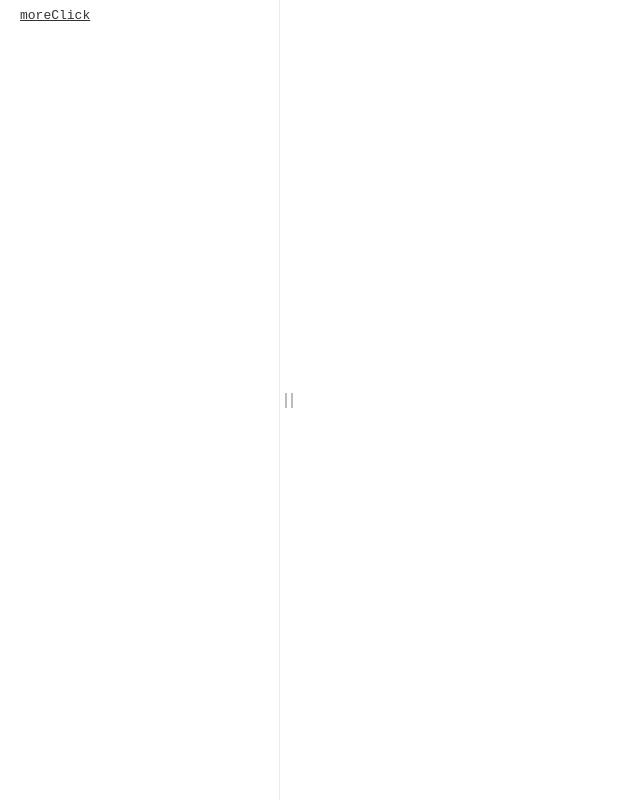
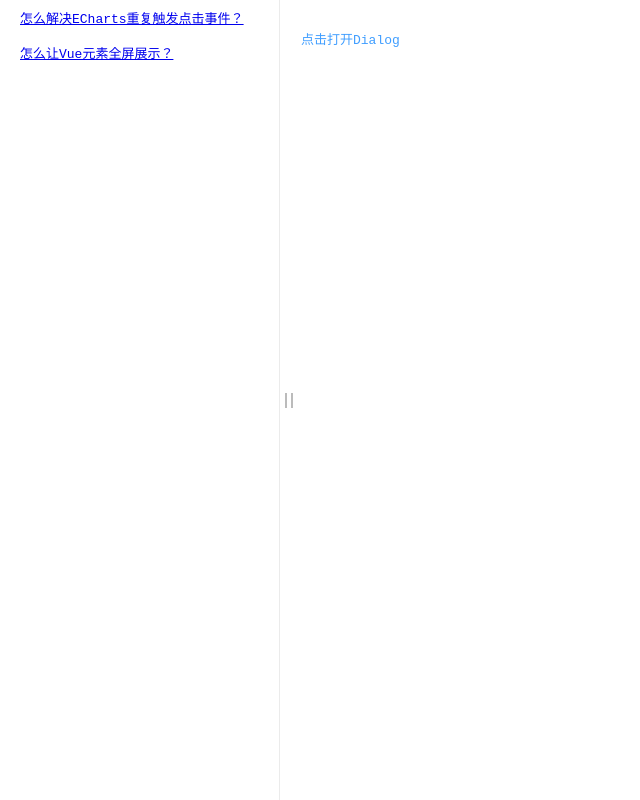
Before and after one commit to Jackyyans/code123, a Vue app in the folder vuefile/: page /#/fullScreen in a window 1280 px wide. Shown: the whole page, without its empty margins (0-640 px from the left). Built offline with nearby package versions, Linux system fonts and the light colour scheme.

Commit message:
节点全屏

```diff
--- a/vuefile/package.json
+++ b/vuefile/package.json
@@ -11,6 +11,7 @@
   },
   "dependencies": {
     "echarts": "^4.8.0",
+    "element-ui": "^2.13.2",
     "vue": "^2.5.2",
     "vue-echarts": "^5.0.0-beta.0",
     "vue-router": "^3.0.1"
--- a/vuefile/src/App.vue
+++ b/vuefile/src/App.vue
@@ -1,7 +1,10 @@
 <template>
   <div class="wrap">
     <div class="lf" ref="letfDom" style="width: 280px;">
-      <router-link to="/moreClick">moreClick</router-link>
+      <router-link to="/moreClick"
+        >怎么解决ECharts重复触发点击事件？</router-link
+      >
+      <router-link to="/fullScreen">怎么让Vue元素全屏展示？</router-link>
       <div class="touch-div" ref="moveDom">
         <span></span>
         <span></span>
@@ -67,7 +70,6 @@ export default {
   padding: 0;
   margin: 0;
   font-size: 13px;
-  color: #333;
   font-family: "Courier New", Courier, monospace;
   box-sizing: border-box;
 }
--- /dev/null
+++ b/vuefile/src/pages/FullScreen.vue
@@ -0,0 +1,38 @@
+<template>
+  <div>
+    <el-button type="text" @click="dialogVisible = true"
+      >点击打开Dialog</el-button
+    >
+
+    <el-dialog ref="demo" title="提示" :visible.sync="dialogVisible">
+      <el-button type="primary" size="mini" @click="switchFullScreen">
+        {{ isFullScreen ? "退出全屏" : "全屏" }}
+      </el-button>
+    </el-dialog>
+  </div>
+</template>
+
+<script>
+export default {
+  name: "FullScreen",
+  data() {
+    return {
+      dialogVisible: false,
+      isFullScreen: false
+    };
+  },
+  methods: {
+    switchFullScreen() {
+      let Dom = this.$refs.demo.$el;
+
+      if (document.fullscreenElement) {
+        this.isFullScreen = false;
+        document.exitFullscreen();
+      } else {
+        this.isFullScreen = true;
+        Dom.requestFullscreen();
+      }
+    }
+  }
+};
+</script>
--- a/vuefile/src/router/index.js
+++ b/vuefile/src/router/index.js
@@ -1,6 +1,7 @@
 import Vue from "vue";
 import Router from "vue-router";
 import MoreClick from "@/pages/MoreClick";
+import FullScreen from "@/pages/FullScreen";
 
 Vue.use(Router);
 
@@ -10,6 +11,11 @@ export default new Router({
       path: "/moreClick",
       name: "moreClick",
       component: MoreClick
+    },
+    {
+      path: "/fullScreen",
+      name: "fullScreen",
+      component: FullScreen
     }
   ]
 });
```
Also changed, not shown: vuefile/src/main.js (+10 -7 lines), 1 other file (tests, documents, lock files or other folders).
